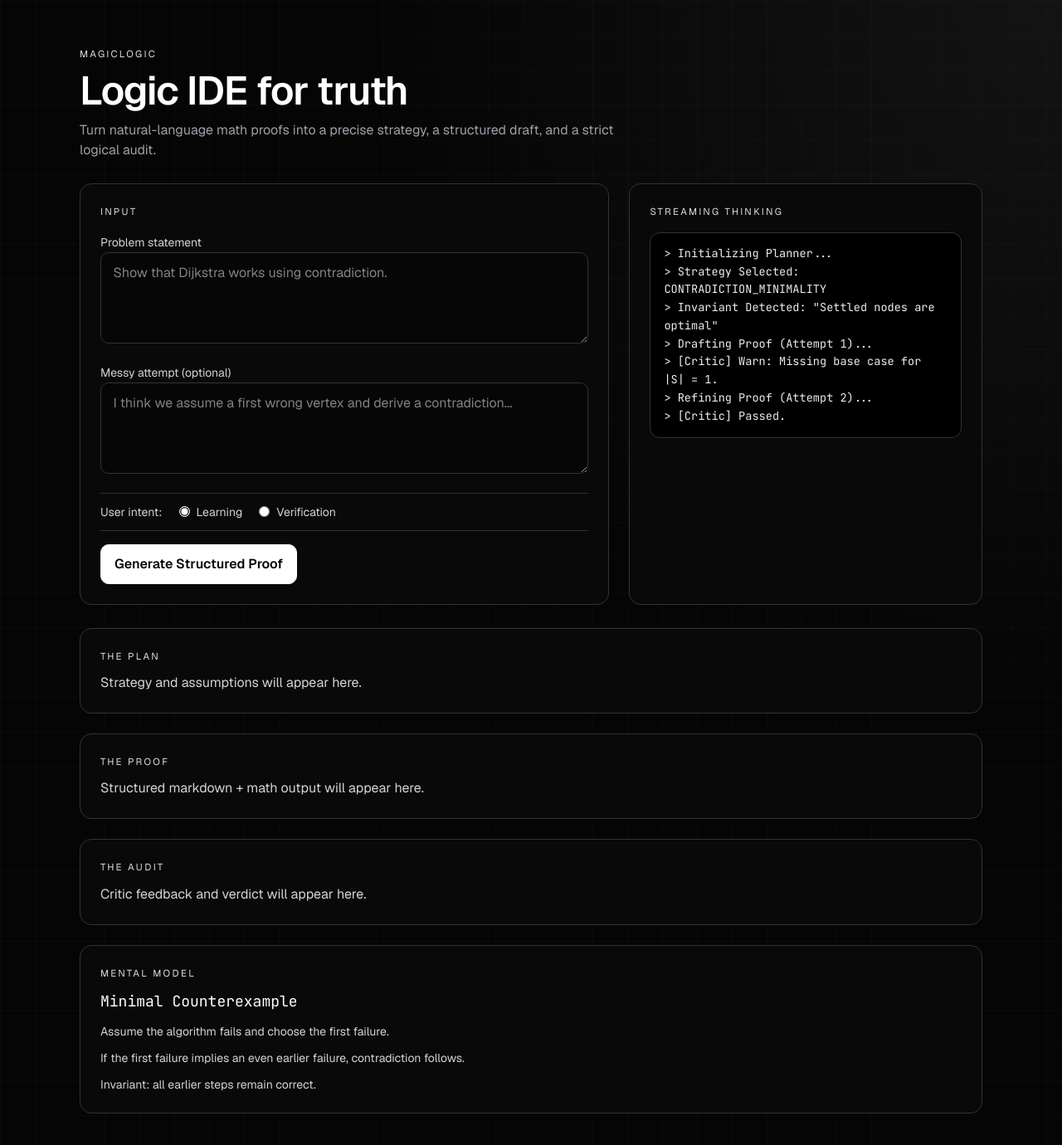
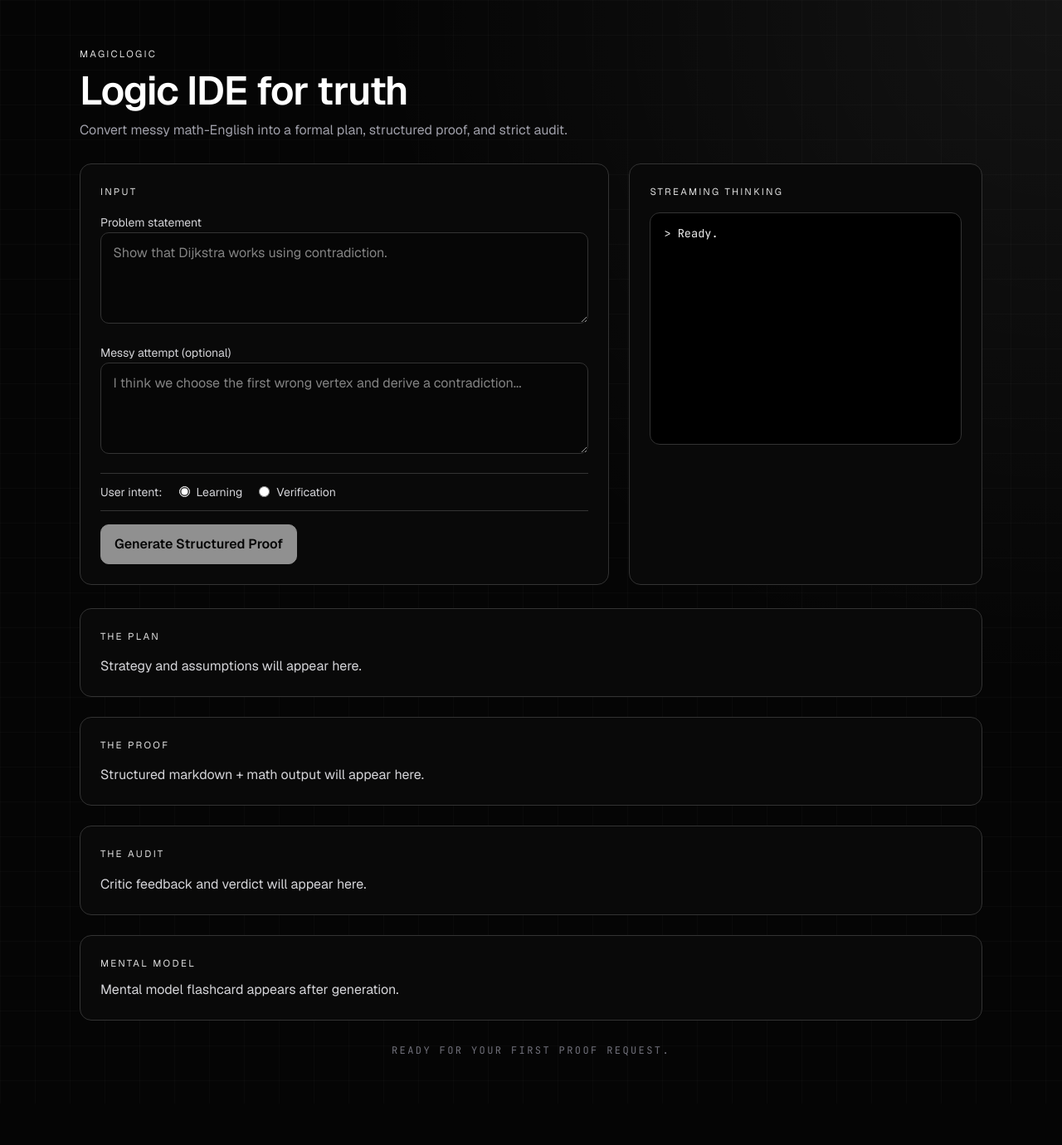
Before and after one commit to Shiv-Kiran/logic-magic, a Next.js app: page / in a window 1280 px wide. Shown: the top 1380 px of the page at 83% size. After the commit the page ends 1330 px from the top, so only its background shows below. Built offline with nearby package versions, Linux system fonts and the light colour scheme.

Commit message:
feat: render streaming generation states and final proof views

```diff
--- a/src/app/globals.css
+++ b/src/app/globals.css
@@ -65,6 +65,7 @@ body {
   line-height: 1.6;
   padding: 0.9rem 1rem;
   white-space: pre-wrap;
+  min-height: 280px;
 }
 
 textarea,
@@ -105,3 +106,54 @@ button.primary:disabled {
 input[type="radio"] {
   accent-color: #fff;
 }
+
+.proof-markdown {
+  color: #e8e8e8;
+  font-size: 0.95rem;
+}
+
+.proof-markdown h1,
+.proof-markdown h2,
+.proof-markdown h3 {
+  margin: 0.8rem 0 0.55rem;
+  font-weight: 600;
+}
+
+.proof-markdown p,
+.proof-markdown ul,
+.proof-markdown ol,
+.proof-markdown blockquote {
+  margin: 0.55rem 0;
+}
+
+.proof-markdown ul,
+.proof-markdown ol {
+  padding-left: 1.1rem;
+}
+
+.proof-markdown code {
+  font-family: var(--font-jetbrains-mono), monospace;
+  background: #0b0b0b;
+  border: 1px solid #222;
+  border-radius: 6px;
+  padding: 0.05rem 0.25rem;
+}
+
+.proof-markdown pre {
+  background: #0a0a0a;
+  border: 1px solid #262626;
+  border-radius: 10px;
+  overflow-x: auto;
+  padding: 0.75rem 0.9rem;
+}
+
+.proof-markdown pre code {
+  border: 0;
+  padding: 0;
+}
+
+.katex-display {
+  margin: 0.7rem 0;
+  overflow-x: auto;
+  overflow-y: hidden;
+}
--- a/src/app/layout.tsx
+++ b/src/app/layout.tsx
@@ -1,5 +1,6 @@
 import type { Metadata } from "next";
 import { Geist, JetBrains_Mono } from "next/font/google";
+import "katex/dist/katex.min.css";
 import "./globals.css";
 
 const geistSans = Geist({
--- a/src/app/page.tsx
+++ b/src/app/page.tsx
@@ -1,86 +1,336 @@
-const demoLog = [
-  "> Initializing Planner...",
-  "> Strategy Selected: CONTRADICTION_MINIMALITY",
-  "> Invariant Detected: \"Settled nodes are optimal\"",
-  "> Drafting Proof (Attempt 1)...",
-  "> [Critic] Warn: Missing base case for |S| = 1.",
-  "> Refining Proof (Attempt 2)...",
-  "> [Critic] Passed.",
-];
+"use client";
+
+import { FormEvent, useState } from "react";
+import ReactMarkdown from "react-markdown";
+import rehypeKatex from "rehype-katex";
+import remarkMath from "remark-math";
+import { FinalProofPayload, StreamEvent, UserIntent } from "@/lib/logic/types";
+
+type StreamState = {
+  plan: FinalProofPayload["plan"] | null;
+  draft: string;
+  finalPayload: FinalProofPayload | null;
+};
+
+function formatStatusLine(message: string, attempt?: number): string {
+  return attempt ? `> [Attempt ${attempt}] ${message}` : `> ${message}`;
+}
+
+function parseErrorMessage(error: unknown): string {
+  if (error instanceof Error) {
+    return error.message;
+  }
+
+  return "Unexpected error";
+}
 
 export default function Home() {
+  const [problem, setProblem] = useState("");
+  const [attempt, setAttempt] = useState("");
+  const [userIntent, setUserIntent] = useState<UserIntent>("LEARNING");
+  const [isLoading, setIsLoading] = useState(false);
+  const [errorMessage, setErrorMessage] = useState<string | null>(null);
+  const [logs, setLogs] = useState<string[]>(["> Ready."]);
+  const [streamState, setStreamState] = useState<StreamState>({
+    plan: null,
+    draft: "",
+    finalPayload: null,
+  });
+
+  const appendLog = (line: string): void => {
+    setLogs((previous) => {
+      const next = [...previous, line];
+      return next.slice(-120);
+    });
+  };
+
+  const applyStreamEvent = (event: StreamEvent): void => {
+    switch (event.type) {
+      case "status": {
+        appendLog(formatStatusLine(event.message, event.attempt));
+        return;
+      }
+      case "plan": {
+        appendLog("> Strategy planned successfully.");
+        setStreamState((previous) => ({
+          ...previous,
+          plan: event.data,
+        }));
+        return;
+      }
+      case "draft": {
+        appendLog(`> Draft updated for attempt ${event.attempt}.`);
+        setStreamState((previous) => ({
+          ...previous,
+          draft: event.markdown,
+        }));
+        return;
+      }
+      case "critique": {
+        const summary = event.gaps.length > 0 ? event.gaps.join(" | ") : "No gaps reported.";
+        appendLog(`> [Critic ${event.status}] ${summary}`);
+        return;
+      }
+      case "final": {
+        appendLog("> Pipeline complete.");
+        setStreamState({
+          plan: event.data.plan,
+          draft: event.data.proofMarkdown,
+          finalPayload: event.data,
+        });
+        return;
+      }
+      case "error": {
+        appendLog(`> [Error] ${event.message}`);
+        setErrorMessage(event.message);
+        return;
+      }
+      default: {
+        return;
+      }
+    }
+  };
+
+  const handleSubmit = async (event: FormEvent<HTMLFormElement>): Promise<void> => {
+    event.preventDefault();
+
+    if (!problem.trim()) {
+      setErrorMessage("Problem statement is required.");
+      return;
+    }
+
+    setIsLoading(true);
+    setErrorMessage(null);
+    setLogs(["> Initializing Planner..."]);
+    setStreamState({
+      plan: null,
+      draft: "",
+      finalPayload: null,
+    });
+
+    try {
+      const response = await fetch("/api/proof/generate", {
+        method: "POST",
+        headers: {
+          "Content-Type": "application/json",
+        },
+        body: JSON.stringify({
+          problem,
+          attempt: attempt.trim() || undefined,
+          userIntent,
+        }),
+      });
+
+      if (!response.ok) {
+        const payload = (await response.json().catch(() => null)) as { error?: string } | null;
+        throw new Error(payload?.error ?? "Unable to start proof generation.");
+      }
+
+      if (!response.body) {
+        throw new Error("Streaming response body is unavailable.");
+      }
+
+      const reader = response.body.getReader();
+      const decoder = new TextDecoder();
+      let buffer = "";
+
+      while (true) {
+        const chunk = await reader.read();
+        if (chunk.done) {
+          break;
+        }
+
+        buffer += decoder.decode(chunk.value, { stream: true });
+        const lines = buffer.split("\n");
+        buffer = lines.pop() ?? "";
+
+        for (const line of lines) {
+          const trimmed = line.trim();
+          if (!trimmed) {
+            continue;
+          }
+
+          try {
+            const parsed = JSON.parse(trimmed) as StreamEvent;
+            applyStreamEvent(parsed);
+          } catch {
+            appendLog("> [Warn] Ignored malformed stream line.");
+          }
+        }
+      }
+
+      if (buffer.trim()) {
+        try {
+          const parsed = JSON.parse(buffer.trim()) as StreamEvent;
+          applyStreamEvent(parsed);
+        } catch {
+          appendLog("> [Warn] Ignored trailing malformed stream line.");
+        }
+      }
+    } catch (error) {
+      const message = parseErrorMessage(error);
+      setErrorMessage(message);
+      appendLog(`> [Error] ${message}`);
+    } finally {
+      setIsLoading(false);
+    }
+  };
+
+  const finalAudit = streamState.finalPayload?.audit;
+  const hasOutput = Boolean(streamState.plan || streamState.draft || streamState.finalPayload);
+
   return (
     <div className="app-grid min-h-screen">
       <main className="mx-auto flex w-full max-w-6xl flex-col gap-7 px-4 py-10 sm:px-8 lg:py-14">
         <header className="space-y-3">
           <p className="section-title">MagicLogic</p>
-          <h1 className="text-3xl font-semibold tracking-tight text-white sm:text-5xl">
-            Logic IDE for truth
-          </h1>
+          <h1 className="text-3xl font-semibold tracking-tight text-white sm:text-5xl">Logic IDE for truth</h1>
           <p className="max-w-2xl text-sm text-zinc-400 sm:text-base">
-            Turn natural-language math proofs into a precise strategy, a structured draft, and a strict logical audit.
+            Convert messy math-English into a formal plan, structured proof, and strict audit.
           </p>
         </header>
 
         <section className="grid gap-6 lg:grid-cols-[1.2fr_0.8fr]">
           <article className="surface p-5 sm:p-6">
             <h2 className="section-title mb-4">Input</h2>
-            <div className="space-y-4">
+            <form className="space-y-4" onSubmit={handleSubmit}>
               <label className="block space-y-2">
                 <span className="text-sm text-zinc-300">Problem statement</span>
-                <textarea placeholder="Show that Dijkstra works using contradiction." />
+                <textarea
+                  value={problem}
+                  onChange={(inputEvent) => setProblem(inputEvent.target.value)}
+                  placeholder="Show that Dijkstra works using contradiction."
+                  disabled={isLoading}
+                />
               </label>
+
               <label className="block space-y-2">
                 <span className="text-sm text-zinc-300">Messy attempt (optional)</span>
-                <textarea placeholder="I think we assume a first wrong vertex and derive a contradiction..." />
+                <textarea
+                  value={attempt}
+                  onChange={(inputEvent) => setAttempt(inputEvent.target.value)}
+                  placeholder="I think we choose the first wrong vertex and derive a contradiction..."
+                  disabled={isLoading}
+                />
               </label>
+
               <div className="flex flex-wrap items-center gap-5 border-y border-border py-3 text-sm text-zinc-300">
                 <span>User intent:</span>
                 <label className="inline-flex items-center gap-2">
-                  <input type="radio" name="intent" defaultChecked />
+                  <input
+                    type="radio"
+                    name="intent"
+                    value="LEARNING"
+                    checked={userIntent === "LEARNING"}
+                    onChange={() => setUserIntent("LEARNING")}
+                    disabled={isLoading}
+                  />
                   <span>Learning</span>
                 </label>
                 <label className="inline-flex items-center gap-2">
-                  <input type="radio" name="intent" />
+                  <input
+                    type="radio"
+                    name="intent"
+                    value="VERIFICATION"
+                    checked={userIntent === "VERIFICATION"}
+                    onChange={() => setUserIntent("VERIFICATION")}
+                    disabled={isLoading}
+                  />
                   <span>Verification</span>
                 </label>
               </div>
-              <button className="primary">Generate Structured Proof</button>
-            </div>
+
+              {errorMessage ? <p className="text-sm text-red-300">{errorMessage}</p> : null}
+
+              <button className="primary" type="submit" disabled={isLoading || !problem.trim()}>
+                {isLoading ? "Generating..." : "Generate Structured Proof"}
+              </button>
+            </form>
           </article>
 
           <article className="surface p-5 sm:p-6">
             <h2 className="section-title mb-4">Streaming Thinking</h2>
-            <pre className="terminal">{demoLog.join("\n")}</pre>
+            <pre className="terminal" aria-live="polite">
+              {logs.join("\n")}
+            </pre>
           </article>
         </section>
 
         <section className="grid gap-6">
-          <article className="surface space-y-3 p-5 sm:p-6">
+          <article className="surface space-y-4 p-5 sm:p-6">
             <h2 className="section-title">The Plan</h2>
-            <p className="text-zinc-300">Strategy and assumptions will appear here.</p>
+            {streamState.plan ? (
+              <>
+                <p className="font-mono text-sm text-zinc-300">Strategy: {streamState.plan.meta.strategy}</p>
+                <p className="text-sm text-zinc-200">Goal: {streamState.plan.setup.goal}</p>
+                <p className="text-sm text-zinc-300">
+                  Assumptions: {streamState.plan.setup.assumptions.length > 0 ? streamState.plan.setup.assumptions.join("; ") : "None provided."}
+                </p>
+                <details className="rounded-lg border border-border bg-black/40 p-3">
+                  <summary className="cursor-pointer font-mono text-xs text-zinc-400">View full plan JSON</summary>
+                  <pre className="mt-3 overflow-x-auto font-mono text-xs text-zinc-300">
+                    {JSON.stringify(streamState.plan, null, 2)}
+                  </pre>
+                </details>
+              </>
+            ) : (
+              <p className="text-zinc-300">Strategy and assumptions will appear here.</p>
+            )}
           </article>
 
-          <article className="surface space-y-3 p-5 sm:p-6">
+          <article className="surface space-y-4 p-5 sm:p-6">
             <h2 className="section-title">The Proof</h2>
-            <p className="text-zinc-300">Structured markdown + math output will appear here.</p>
+            {streamState.draft ? (
+              <div className="proof-markdown">
+                <ReactMarkdown remarkPlugins={[remarkMath]} rehypePlugins={[rehypeKatex]}>
+                  {streamState.draft}
+                </ReactMarkdown>
+              </div>
+            ) : (
+              <p className="text-zinc-300">Structured markdown + math output will appear here.</p>
+            )}
           </article>
 
-          <article className="surface space-y-3 p-5 sm:p-6">
+          <article className="surface space-y-4 p-5 sm:p-6">
             <h2 className="section-title">The Audit</h2>
-            <p className="text-zinc-300">Critic feedback and verdict will appear here.</p>
+            {finalAudit ? (
+              <>
+                <p className="font-mono text-sm text-zinc-200">Status: {finalAudit.status}</p>
+                <p className="text-sm text-zinc-300">Attempts: {finalAudit.attempts}</p>
+                <p className="text-sm text-zinc-200">{finalAudit.final_verdict}</p>
+                {finalAudit.critiques.length > 0 ? (
+                  <ul className="list-disc space-y-2 pl-5 text-sm text-zinc-300">
+                    {finalAudit.critiques.map((critique) => (
+                      <li key={critique}>{critique}</li>
+                    ))}
+                  </ul>
+                ) : (
+                  <p className="text-sm text-zinc-300">No remaining gaps.</p>
+                )}
+              </>
+            ) : (
+              <p className="text-zinc-300">Critic feedback and verdict will appear here.</p>
+            )}
           </article>
 
           <article className="surface space-y-3 p-5 sm:p-6">
             <h2 className="section-title">Mental Model</h2>
-            <h3 className="font-mono text-lg text-white">Minimal Counterexample</h3>
-            <p className="text-sm text-zinc-300">Assume the algorithm fails and choose the first failure.</p>
-            <p className="text-sm text-zinc-300">
-              If the first failure implies an even earlier failure, contradiction follows.
-            </p>
-            <p className="text-sm text-zinc-300">Invariant: all earlier steps remain correct.</p>
+            {streamState.finalPayload ? (
+              <>
+                <h3 className="font-mono text-lg text-white">{streamState.finalPayload.mentalModel.title}</h3>
+                <p className="text-sm text-zinc-300">The trick: {streamState.finalPayload.mentalModel.trick}</p>
+                <p className="text-sm text-zinc-300">The logic: {streamState.finalPayload.mentalModel.logic}</p>
+                <p className="text-sm text-zinc-300">Key invariant: {streamState.finalPayload.mentalModel.invariant}</p>
+              </>
+            ) : (
+              <p className="text-zinc-300">Mental model flashcard appears after generation.</p>
+            )}
           </article>
         </section>
+
+        {!hasOutput && !isLoading ? (
+          <p className="text-center font-mono text-xs uppercase tracking-[0.2em] text-zinc-500">Ready for your first proof request.</p>
+        ) : null}
       </main>
     </div>
   );
```
